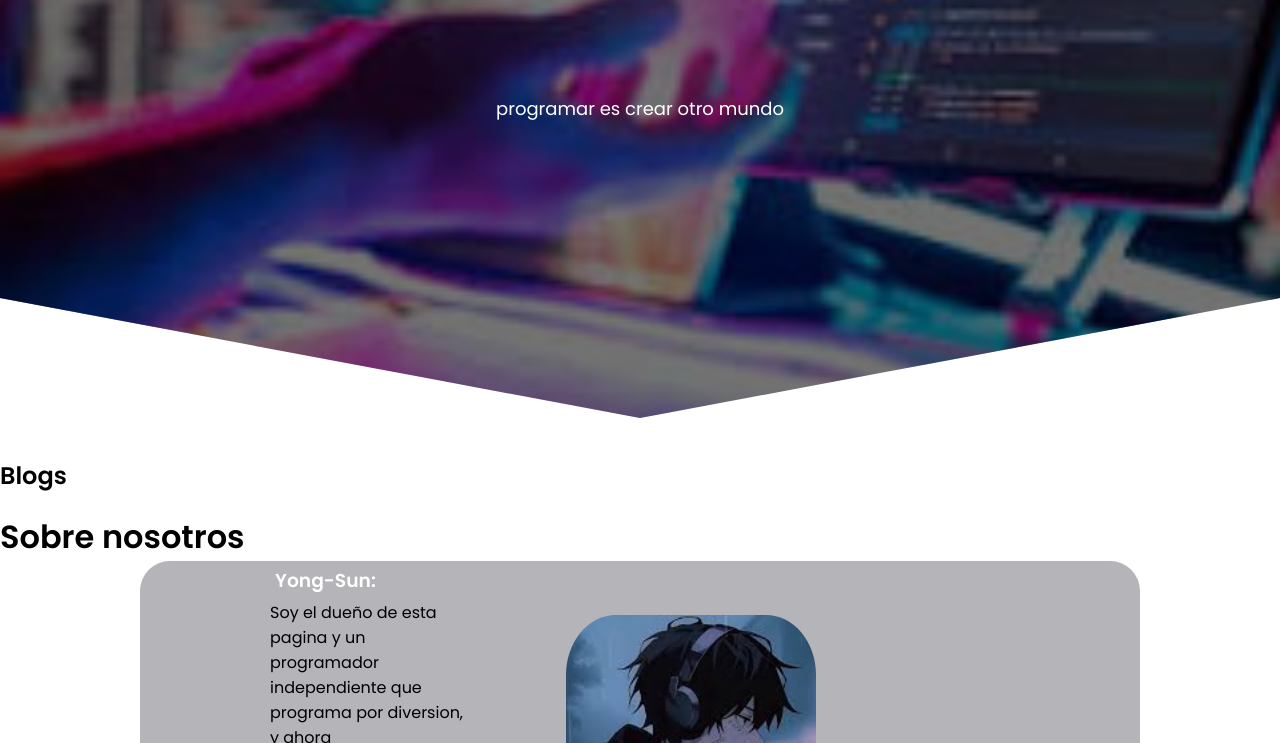
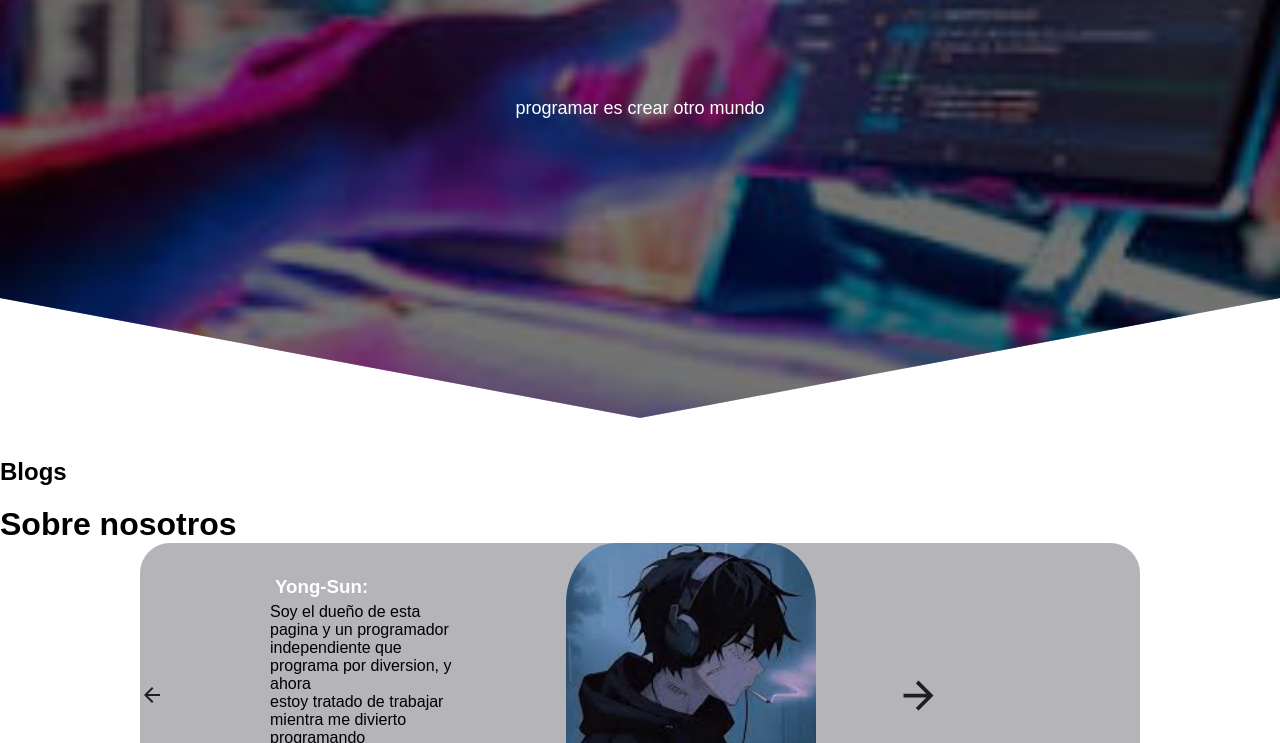
Before and after one commit to kanekiben/Yong-Sun-programacion, a website: page public/view/index.html in a window 1280 px wide. Shown: the part 382-1125 px from the top of the page. Drawn offline with Linux system fonts and the light colour scheme; files that its build step writes are made by us from their sources; no server answers; files whose address does not match are found by name.

Commit message:
Update index.html

```diff
--- a/public/view/index.html
+++ b/public/view/index.html
@@ -7,7 +7,6 @@
     <title>YongSun Programacion</title>
     <link rel="stylesheet" href="css/style.css">
     <meta name="google-adsense-account" content="ca-pub-8459975477854488">
-    <link href="https://fonts.googleapis.com/css2?family=Poppins:ital,wght@0,400;0,500;0,600;1,600&display=swap" rel="stylesheet">
 </head>
 
 <body>
```
